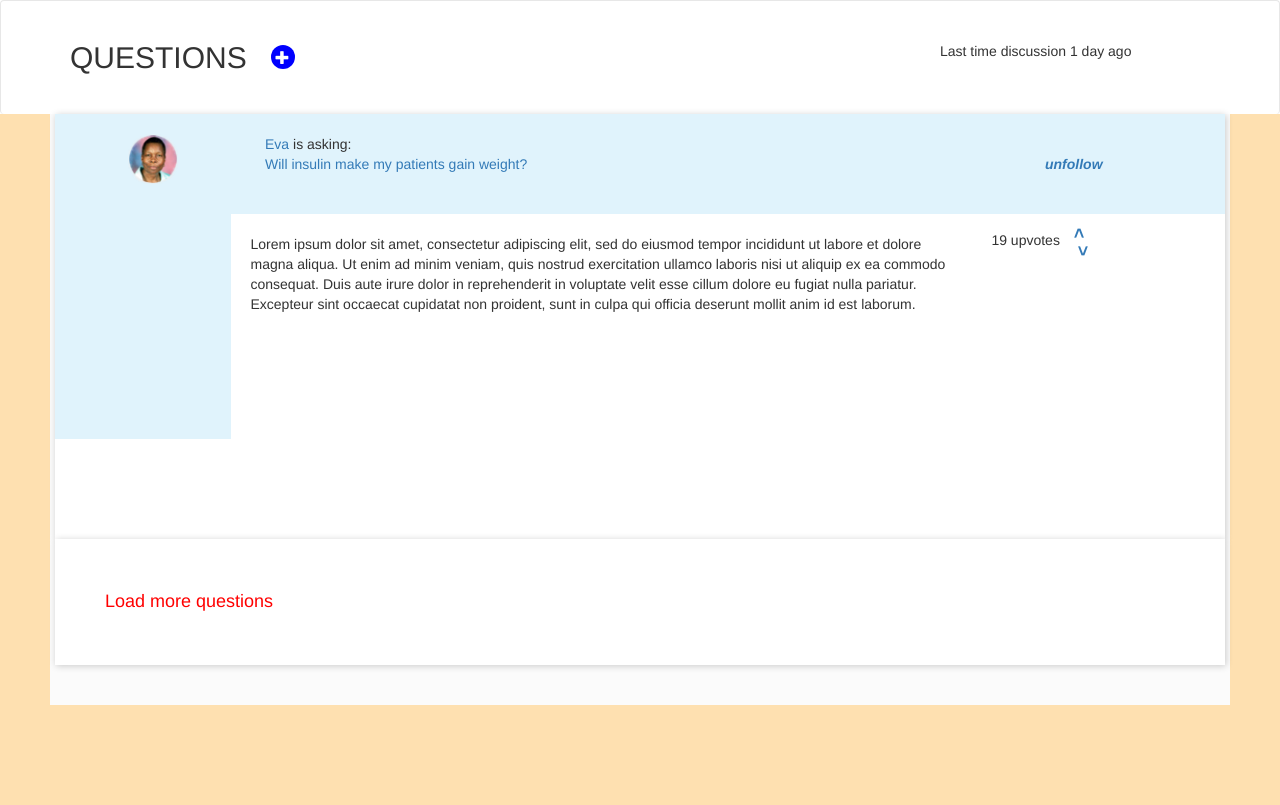
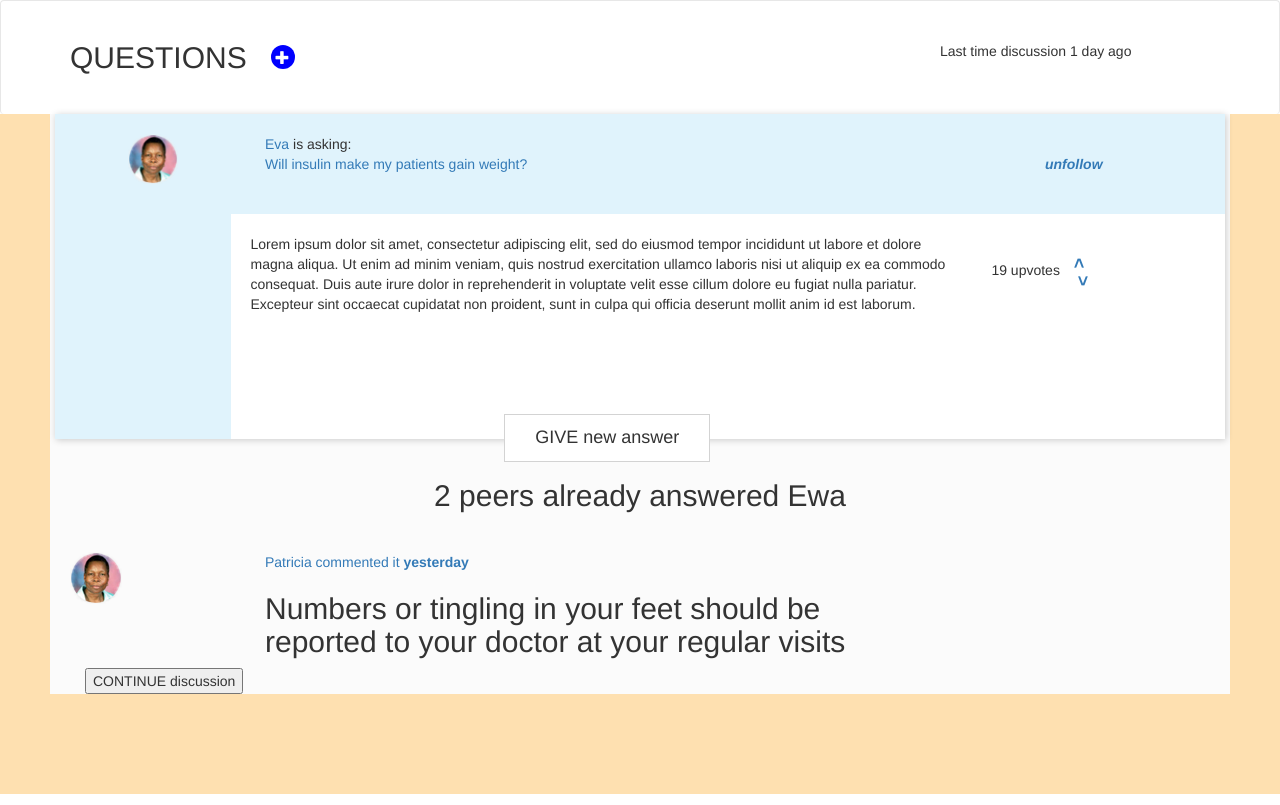
Before and after one commit to sofiadavydiuk/2-page-Monterail, a plain HTML site: page index.html in a window 1280 px wide. Drawn offline with Linux system fonts and the light colour scheme.

Commit message:
changed names of dome classes and added new section

```diff
--- a/index.html
+++ b/index.html
@@ -46,7 +46,7 @@
     <div class="container">
         <div class="row article_one">
             <section class="article">
-                <div class="col-md-12 main_inner">
+                <div class="col-md-12 article_main_inner">
                     <div class="article-wrapper">
                         <div class="article-top">
                             <div class="col-md-2">
@@ -100,16 +100,45 @@
 
                             </div>
                         </div>
+
                     </div>
+                    <button class="button_on_first_section"><span>GIVE</span> new answer</button>
                 </div>
             </section>
 
         </div>
-        <div class="row footer-load-section">
-            <div class="col-md-12">
-                <p>Load more questions</p>
+
+        <h2 class="middle-text__answer"><span>2</span> peers already answered Ewa </h2>
+        <section class="section2">
+
+                <div class="row">
+                    <div class="col-md-2 section2__col-md-2">
+
+                        <a href="#" class="section2__user_icon-link">
+                            <img src="img/user_icon.png" alt="User icon" class="section2__img">
+                        </a>
+                    </div>
+                    <div class="col-md-7">
+
+                        <div class="text-wrap">
+                            <a href="" class="user_name"> Patricia <span class="ask">commented it <b>yesterday</b></span></a>
+                            <h2>Numbers or tingling in your feet should be reported to your doctor at your regular
+                                visits</h2>
+                        </div>
+
+                    </div>
+
+                    </div>
+
+                    <div class="col-md-3">
+
+                    <button class="nice_btn nice_btn-second"><span>CONTINUE</span> discussion </button>
+
+
+                </div>
             </div>
-        </div>
+
+        </section>
     </div>
 </main>
 
--- a/style/style.css
+++ b/style/style.css
@@ -64,13 +64,13 @@
 }
 
 .article_one{
-	height: 425px;
 	background-color : white;
 	box-shadow: 1px 1px 7px rgba(0,0,0,.2);
 }
 
 .article-wrapper {
 	background-color: #E0F3FC;
+	position: relative;
 }
 .article-top {
 	display: inline-block;
@@ -189,8 +189,8 @@
 * Right Side Article
 ---------------------------------------------*/
 
-.container .col-md-3.main_inner,
-.container .col-md-9.main_inner {
+.container .col-md-3.article_main_inner,
+.container .col-md-9.article_main_inner {
     background-color: white;
 }
 
@@ -242,7 +242,7 @@ p{
 }
 /*bootstrap padding ovverriting*/
 
-.container .col-md-3.main_inner{
+.container .col-md-3.article_main_inner{
 	padding-right: 0;
 }
 .container .col-md-9{
@@ -398,7 +398,9 @@ p{
 .header__back-btn{
 	display: none;
 }
-
+.article-bot__upvotes {
+	padding-top: 30px;
+}
 
 .arrows {
 	display: inline-block;
@@ -416,3 +418,22 @@ p{
 	transform: rotate(90deg) translateY(-3px);
 	display: block;
 }
+
+/*Button*/
+.button_on_first_section {
+	position: absolute;
+	bottom: -23px;
+	right: 44%;
+	z-index: 20;
+	border-radius: 0;
+	padding: 10px 30px;
+	background: white;
+	border: 1px solid lightgrey;
+	font-size: 18px;
+}
+
+/*Middle text*/
+.middle-text__answer {
+	text-align: center;
+	margin: 40px;
+}
```
